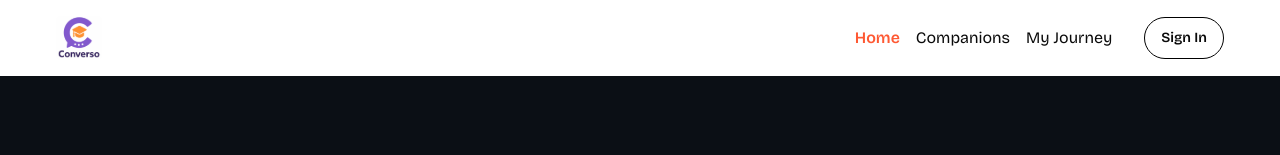
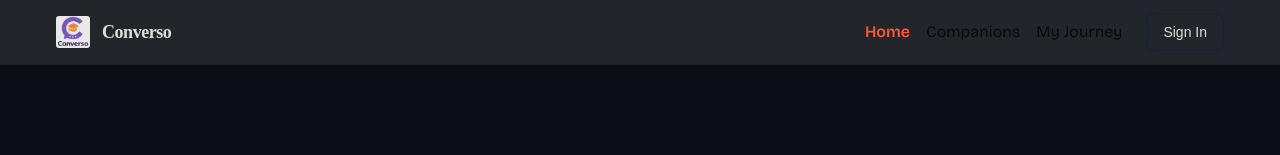
Before and after one commit to pan2gu3/LMS-app-demo-repo, a Next.js app: page / in a window 1280 px wide. Shown: the top 155 px of the page. Built offline with nearby package versions, Linux system fonts and the light colour scheme; no server answers; the database is empty.

Commit message:
handoff: update components/Navbar.tsx

```diff
--- a/components/Navbar.tsx
+++ b/components/Navbar.tsx
@@ -5,22 +5,81 @@ import NavItems from "@/components/NavItems";
 
 const Navbar = () => {
   return (
-        <nav className="navbar">
+    <nav
+      style={{
+        backgroundColor: "rgba(11, 15, 21, 0.9)",
+        borderBottom: "1px solid #172030",
+        height: "65px",
+        display: "flex",
+        alignItems: "center",
+        justifyContent: "space-between",
+        padding: "0px 56px",
+        position: "sticky",
+        top: 0,
+        zIndex: 50,
+        backdropFilter: "blur(8px)",
+      }}
+    >
+      {/* Logo */}
       <Link href="/">
-                <div className="flex items-center gap-2.5 cursor-pointer">
+        <div
+          style={{
+            display: "flex",
+            alignItems: "center",
+            gap: "12px",
+            cursor: "pointer",
+          }}
+        >
+          <div style={{ opacity: 0.9 }}>
             <Image
               src="/images/logo.svg"
               alt="logo"
-                        width={46}
-                        height={44}
+              width={34}
+              height={33}
             />
           </div>
+          <span
+            style={{
+              fontFamily: "'Fraunces', serif",
+              fontWeight: 600,
+              fontSize: "18px",
+              lineHeight: "28px",
+              letterSpacing: "-0.45px",
+              color: "#e2ddd6",
+            }}
+          >
+            Converso
+          </span>
+        </div>
       </Link>
-            <div className="flex items-center gap-8">
+
+      {/* Right side: nav items + auth */}
+      <div
+        style={{
+          display: "flex",
+          alignItems: "center",
+          gap: "24px",
+        }}
+      >
         <NavItems />
         <SignedOut>
           <SignInButton>
-                        <button className="btn-signin">Sign In</button>
+            <button
+              style={{
+                fontFamily: "'Syne', sans-serif",
+                fontWeight: 500,
+                fontSize: "14px",
+                lineHeight: "20px",
+                color: "#e2ddd6",
+                backgroundColor: "transparent",
+                border: "1px solid #172030",
+                borderRadius: "8px",
+                padding: "8px 16px",
+                cursor: "pointer",
+              }}
+            >
+              Sign In
+            </button>
           </SignInButton>
         </SignedOut>
         <SignedIn>
@@ -28,7 +87,7 @@ const Navbar = () => {
         </SignedIn>
       </div>
     </nav>
-    )
-}
+  );
+};
 
-export default Navbar
+export default Navbar;
```
Lines whose indentation alone changed are shown as unchanged.
